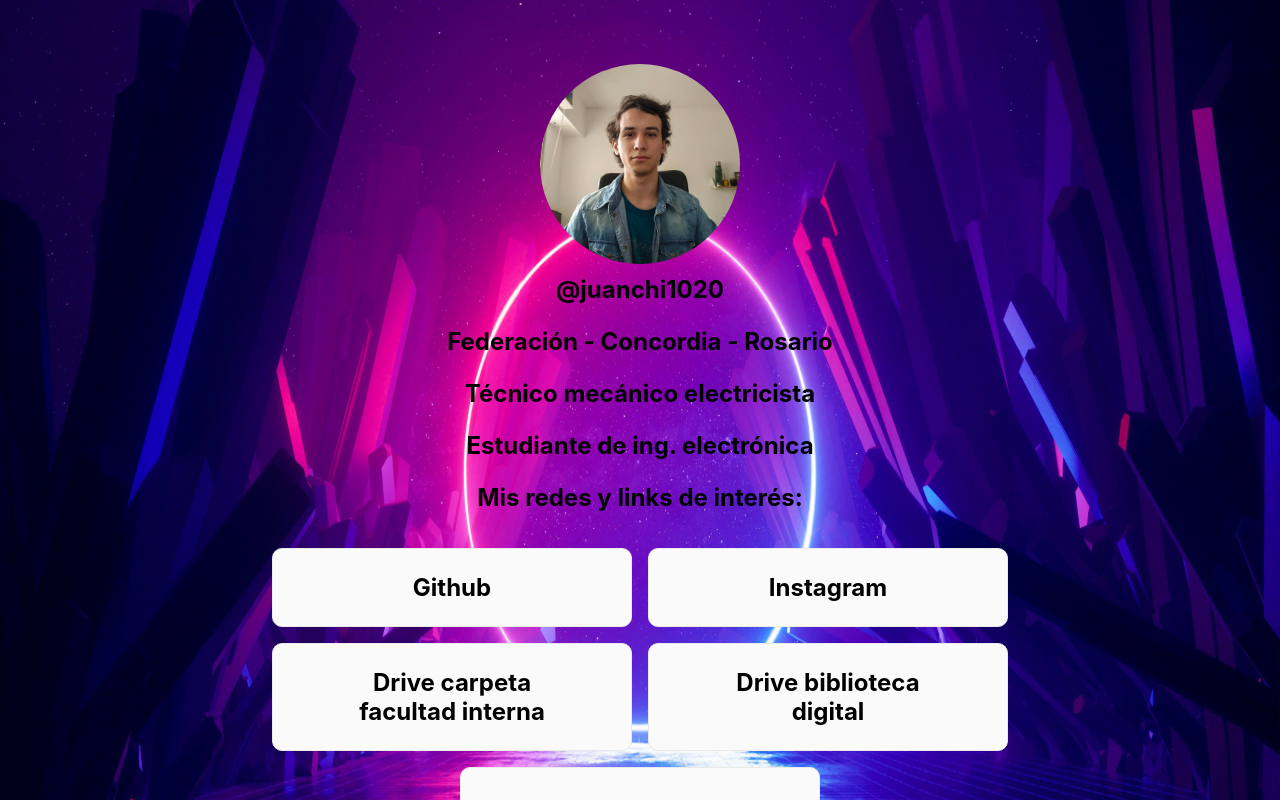
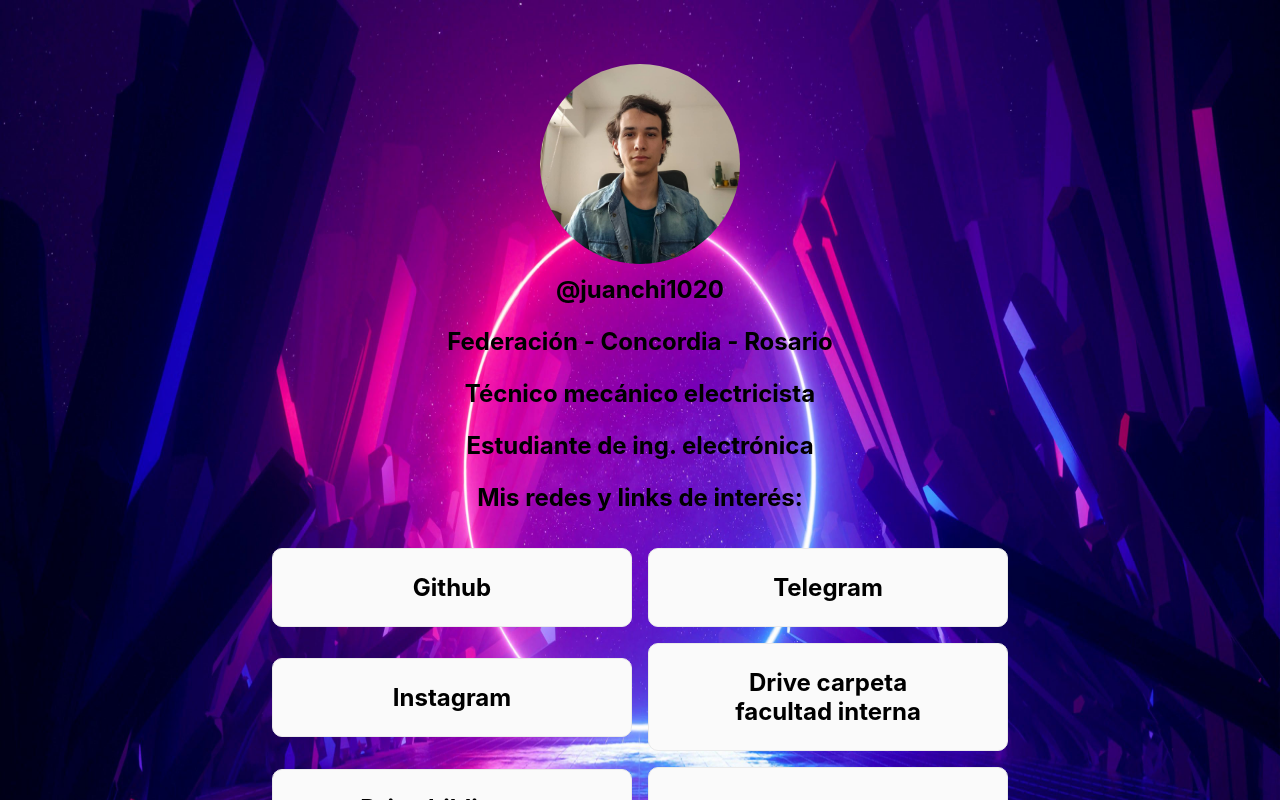
Before and after one commit to juanchixd/Personal-Web, a Next.js app: page / in a window 1280 px wide. Shown: the top 800 px of the page. Built offline with nearby package versions, Linux system fonts and the light colour scheme.

Commit message:
add telegram contact

```diff
--- a/pages/index.js
+++ b/pages/index.js
@@ -19,6 +19,9 @@ export default function Home() {
           <a href="https://github.com/juanchixd" className="card">
             <h3>Github</h3>
           </a>
+          <a href="https://t.me/juanbgon" className="card">
+            <h3>Telegram</h3>
+          </a>
           <a href="https://www.instagram.com/juanchi1020/" className="card">
             <h3>Instagram</h3>
           </a>
@@ -35,6 +38,7 @@ export default function Home() {
             className="card"
           >
             <h4>contacto@juangonzalez.com.ar</h4>
+
           </a>
         </div>
       </main>
```
